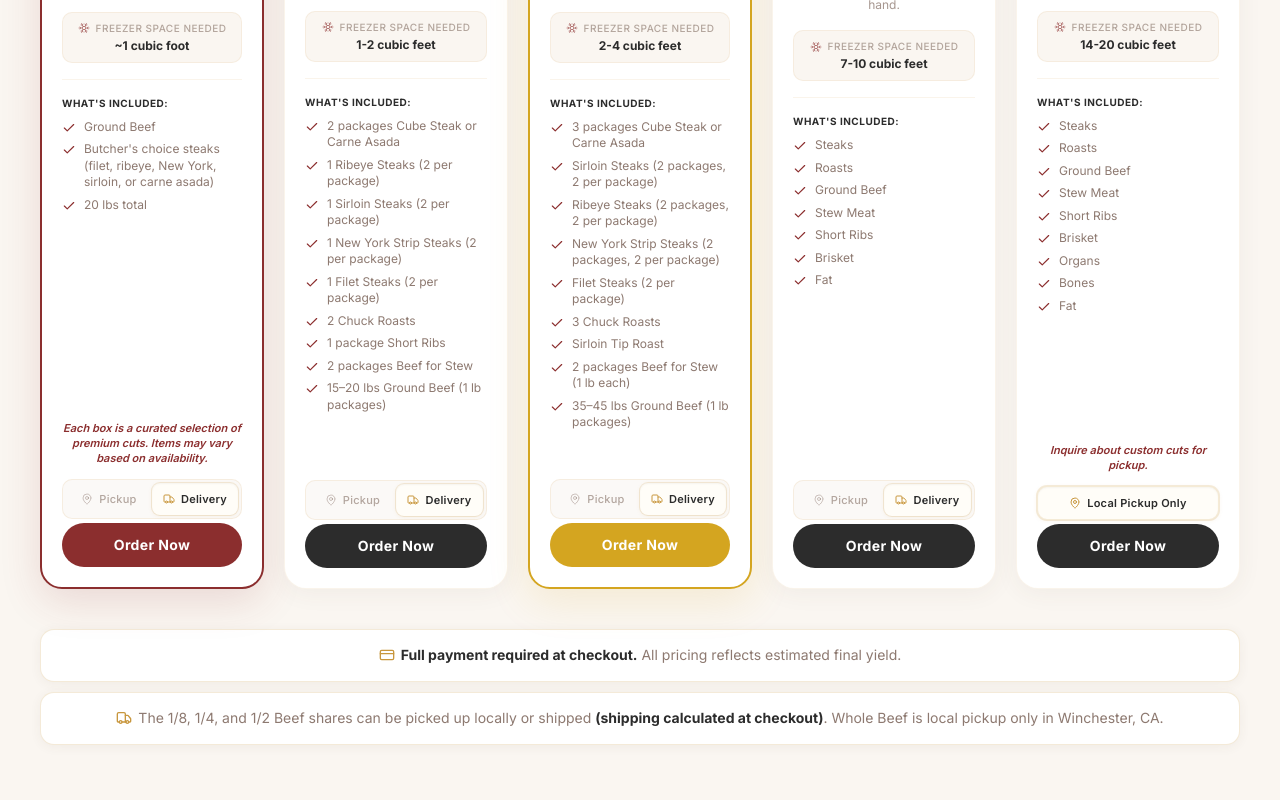
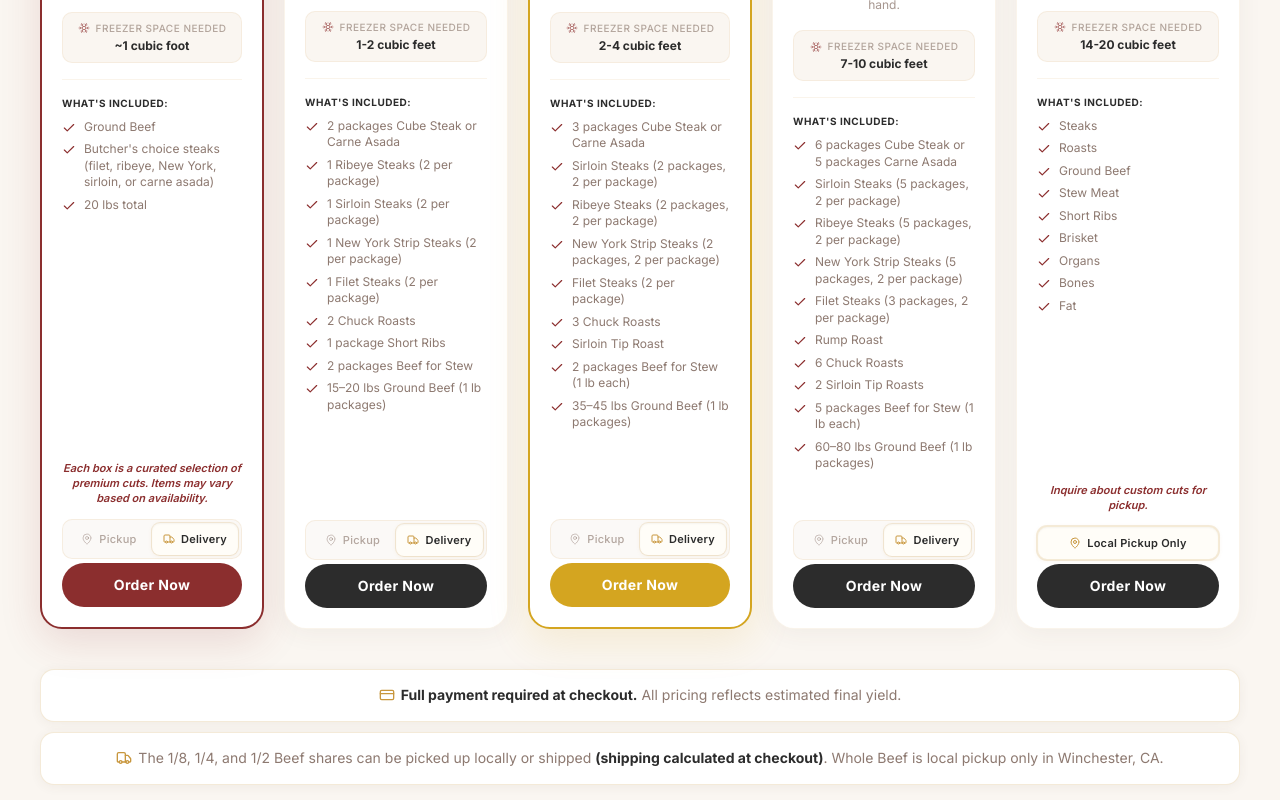
Before and after one commit to tdmgmrkt-arch/baker-farms, a Next.js app: page / in a window 1280 px wide. Shown: the part 1600-2400 px from the top of the page. Built offline with nearby package versions, Linux system fonts and the light colour scheme.

Commit message:
more updates

```diff
--- a/src/components/CTA.tsx
+++ b/src/components/CTA.tsx
@@ -52,6 +52,7 @@ export default function CTA() {
       firstName: formData.get("firstName"),
       lastName: formData.get("lastName"),
       email: formData.get("email"),
+      phone: formData.get("phone"),
       interest: formData.get("interest"),
       message: formData.get("message"),
       submittedAt: new Date().toISOString(),
@@ -155,6 +156,7 @@ export default function CTA() {
                     <FloatingInput label="Last Name" name="lastName" required />
                   </div>
                   <FloatingInput label="Email Address" type="email" name="email" required />
+                  <FloatingInput label="Phone Number" type="tel" name="phone" />
                   <FloatingSelect
                     label="What are you interested in?"
                     options={interestOptions}
--- a/src/components/Products.tsx
+++ b/src/components/Products.tsx
@@ -75,7 +75,7 @@ const products: Product[] = [
     name: "The Beef Box",
     subtitle: "Monthly Share",
     weight: "20 lbs",
-    price: "$299",
+    price: "$429",
     deposit: "Full payment at checkout",
     description:
       "Your monthly supply of premium beef — balanced cuts, easy storage, no bulk commitment.",
@@ -157,13 +157,16 @@ const products: Product[] = [
     freezerSpace: "7-10 cubic feet",
     shipping: "both",
     included: [
-      "Steaks",
-      "Roasts",
-      "Ground Beef",
-      "Stew Meat",
-      "Short Ribs",
-      "Brisket",
-      "Fat",
+      "6 packages Cube Steak or 5 packages Carne Asada",
+      "Sirloin Steaks (5 packages, 2 per package)",
+      "Ribeye Steaks (5 packages, 2 per package)",
+      "New York Strip Steaks (5 packages, 2 per package)",
+      "Filet Steaks (3 packages, 2 per package)",
+      "Rump Roast",
+      "6 Chuck Roasts",
+      "2 Sirloin Tip Roasts",
+      "5 packages Beef for Stew (1 lb each)",
+      "60–80 lbs Ground Beef (1 lb packages)",
     ],
     category: "Beef",
     image: "/images/meats.webp",
@@ -219,7 +222,7 @@ const products: Product[] = [
     name: "The Bird Box",
     subtitle: "Premium Chicken",
     weight: "~20 lbs",
-    price: "$125",
+    price: "$229",
     deposit: "Full payment at checkout",
     description:
       "Perfect for people who want monthly chicken without the major freezer commitment. Humanely raised premium all-natural chicken with no hormones, antibiotics, soy or corn.",
@@ -237,7 +240,7 @@ const products: Product[] = [
     name: "The Big Bird Box",
     subtitle: "Premium Chicken",
     weight: "~40 lbs",
-    price: "$199",
+    price: "$429",
     deposit: "Full payment at checkout",
     description:
       "Perfect for people stocking up on quality chicken for the whole family. Humanely raised premium all-natural chicken with no hormones, antibiotics, soy or corn.",
```
